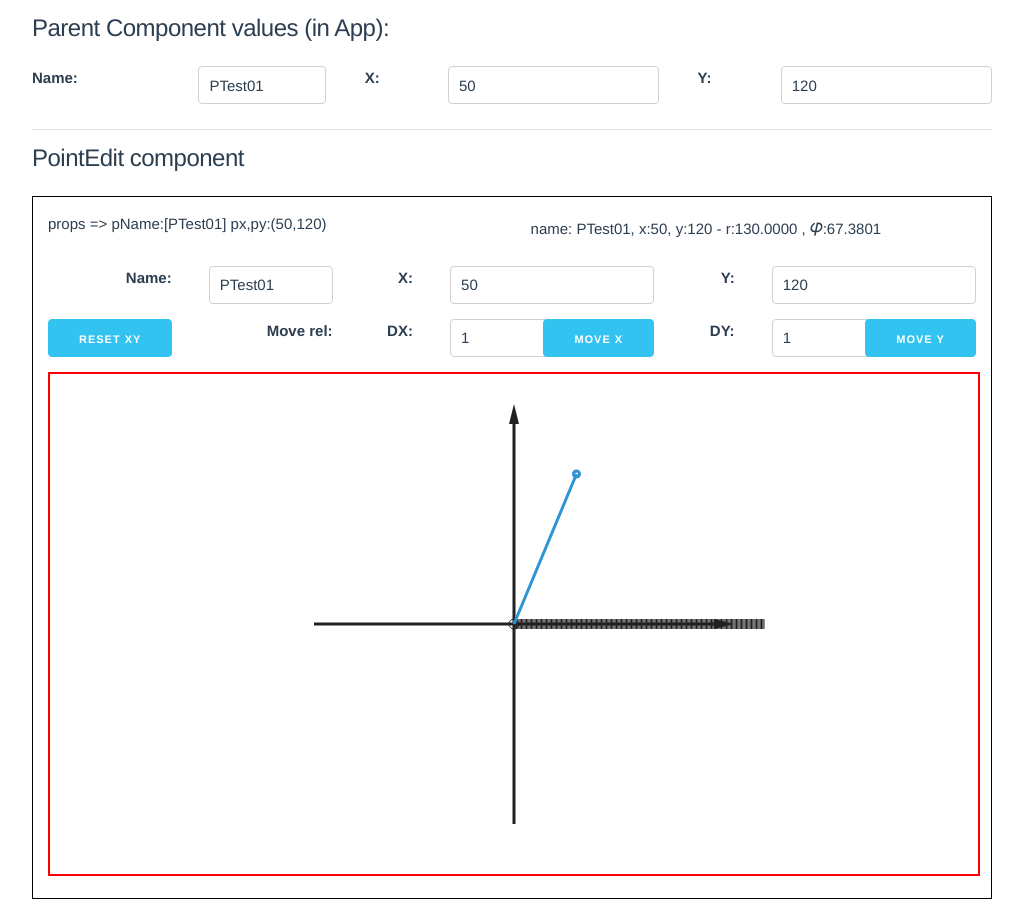
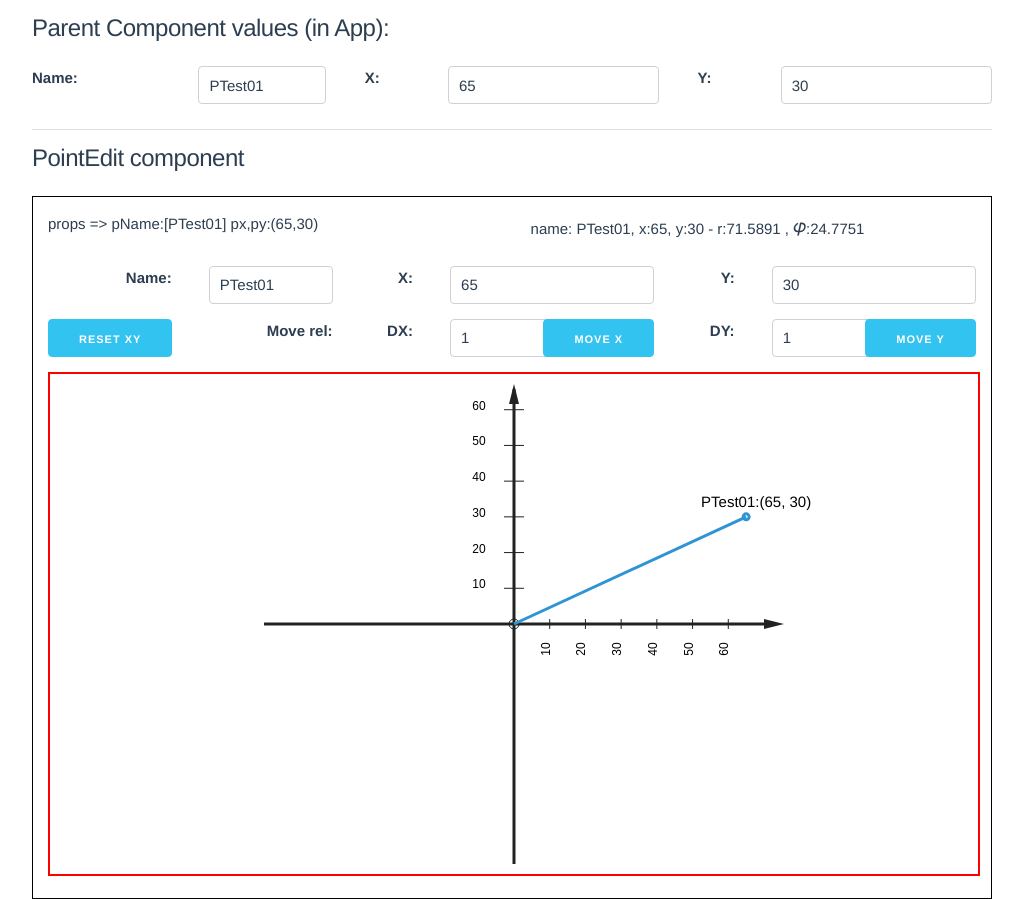
Before and after one commit to lao-tseu-is-alive/vue3-ts, a Vue app: page / in a window 1280 px wide. Shown: the whole page, without its empty margins (128-1151 px from the left). Built offline with nearby package versions, Linux system fonts and the light colour scheme.

Commit message:
axes ticks scales dynamically

```diff
--- a/src/App.vue
+++ b/src/App.vue
@@ -63,8 +63,8 @@ export default defineComponent({
   },
   setup() {
     const parentPointName = ref('PTest01');
-    const parentPX = ref(50);
-    const parentPY = ref(120);
+    const parentPX = ref(65);
+    const parentPY = ref(30);
     const handleChangedPoint = (val:iPoint) => {
       console.log('## IN APP handleChangedPoint val:', val);
       if (val.name != null) {
--- a/src/components/PointEdit.vue
+++ b/src/components/PointEdit.vue
@@ -134,19 +134,44 @@
           id="svgpoint"
           :viewBox="svgViewBox">
           <line id="axex" class="black-line-thick"
-                x1="50" :y1="svgCenterY" x2="450" :y2="svgCenterY"/>
-          <path id="axexarrow" class="black-fill" d="M450 245 L450 255 L470 250 Z" />
-          <template v-for="n in svgMaxScale" v-bind:key="n">
-          <path id="axexoneunit" class="black-line-thin"
-                :d="`M${svgCenterX + (n*svgScale)} 245 L${svgCenterX + (n*svgScale)} 255 `" />
+                x1="0" :y1="svgCenterY" :x2="svgWidth" :y2="svgCenterY"/>
+          <path id="axexarrow" class="black-fill" d="M500 245 L500 255 L520 250 Z" />
+          <template v-for="n in (Math.round((svgMaxScale/svgTick)) - 1)" v-bind:key="n">
+            <path id="axexoneunit" class="black-line-thin"
+                  :d="`M${svgCenterX + ((n)*svgTick * svgScale)} 245
+                   L${svgCenterX + ((n)*svgTick * svgScale)} 255 `" />
+              <g font-size="12" font-family="sans-serif" fill="black"
+                 stroke="none" text-anchor="middle">
+                <text :x="svgCenterX + ((n)*svgTick*svgScale)" y="250" dx="-25" dy="0"
+                      :transform="`rotate(270, ${svgCenterX + ((n)*svgTick*svgScale)}, 250 )`">
+                  {{ `${svgTickDisplay(svgTick, n)}` }}
+                </text>
+              </g>
           </template>
           <line id="axey" class="black-line-thick"
-                :x1="svgCenterX" y1="50" :x2="svgCenterX" y2="450"/>
-          <path id="axeyarrow" class="black-fill" d="M245 50 L255 50 L250 30 Z" />
+                :x1="svgCenterX" y1="15" :x2="svgCenterX" y2="490"/>
+          <path id="axeyarrow" class="black-fill"
+                :d="`M${svgCenterX-5} 30 L${svgCenterX+5} 30 L250 10 Z`"/>
+          <template v-for="n in (Math.round((svgMaxScale/svgTick)) - 1)" v-bind:key="n">
+            <path id="axexoneunit" class="black-line-thin"
+                  :d="`M${svgCenterX - 10} ${svgCenterY - ((n)*svgTick * svgScale)}
+                   L${svgCenterX + 10} ${svgCenterY - ((n)*svgTick * svgScale)}`" />
+            <g font-size="12" font-family="sans-serif" fill="black"
+               stroke="none" text-anchor="middle">
+              <text :x="`${svgCenterX-20}`" :y="svgCenterY - ((n)*svgTick*svgScale)"
+                    dx="-15" dy="0">
+                {{ `${svgTickDisplay(svgTick, n)}` }}
+              </text>
+            </g>
+          </template>
           <circle class="black-line-thin" :cx="svgCenterX" :cy="svgCenterY" r="5" />
           <line id="pointr" class="primary-line-thick"
                 :x1="svgCenterX" :y1="svgCenterY" :x2="svgPointX" :y2="svgPointY"/>
           <circle class="primary-line-thick" :cx="svgPointX" :cy="svgPointY" r="3" />
+          <text :x="svgPointX + 10"
+                :y="svgPointY - 10" dx="0" text-anchor="middle">
+            {{ `${getPointNameTruncaded}:(${point.x}, ${point.y})` }}
+          </text>
         </svg>
       </div>
     </div>
@@ -220,17 +245,30 @@ export default defineComponent({
     });
     const svgMaxScale = computed(():number => {
       console.log(`IN COMPUTED svgMaxScale x,y: (${point.x}, ${point.y})`);
-      const maxVal = point.x > point.y ? point.x : point.y;
-      const maxScale = maxUnit(maxVal);
-      console.log(`IN COMPUTED svgMaxScale maxVal:${maxVal}, maxScale:${maxScale}`);
+      const maxVal = Math.abs(point.x) > Math.abs(point.y) ? Math.abs(point.x) : Math.abs(point.y);
+      let maxScale = maxUnit(maxVal);
+      if ((maxVal > 0) && (maxVal < 1)) maxScale = 1;
+      if ((maxVal > 1) && (maxVal < 11)) maxScale = 10;
+      console.log(`IN COMPUTED svgMaxScale maxVal:${maxVal}, maxUnit(maxVal):${maxUnit(maxVal)} maxScale:${maxScale}`);
       return maxScale;
+    });
+    const svgTick = computed(():number => {
+      console.log(`IN COMPUTED svgTick x,y: (${point.x}, ${point.y})`);
+      let tick = 0.1;
+      if (svgMaxScale.value > 1 && svgMaxScale.value < 11) tick = 1;
+      if (svgMaxScale.value > 10 && svgMaxScale.value < 101) tick = 10;
+      if (svgMaxScale.value > 100 && svgMaxScale.value < 1001) tick = 100;
+      if (svgMaxScale.value > 1000 && svgMaxScale.value < 5001) tick = 500;
+      if (svgMaxScale.value > 5000 && svgMaxScale.value < 10001) tick = 1000;
+      if (svgMaxScale.value > 10000) tick = maxUnit(svgMaxScale.value / 10);
+      console.log(`IN COMPUTED svgTick tick:${tick}`);
+      return tick;
     });
     const svgScale = computed(():number => {
       console.log(`IN COMPUTED svgScale x,y: (${point.x}, ${point.y})`);
-      const maxVal = point.x > point.y ? point.x : point.y;
-      const maxScale = maxUnit(maxVal);
-      const scale = ((svgWidth.value / 2) / maxScale);
-      console.log(`IN COMPUTED svgScale maxVal:${maxVal}, maxScale:${maxScale} scale:${scale}`);
+      const maxScale = svgMaxScale.value;
+      const scale = ((svgWidth.value / 2) / +maxScale);
+      console.log(`IN COMPUTED svgScale maxScale:${maxScale} scale:${scale}`);
       return scale;
     });
     const svgPointX = computed(():number => {
@@ -277,6 +315,13 @@ export default defineComponent({
       console.log(`IN resetXY(0, 0)  => point.dump(): ${point.dump()}`);
       // point.x += 0;
       changedPoint();
+    };
+    const svgTickDisplay = (tick:number, n:number):string => {
+      console.log(`svgTickDisplay(${tick}, ${n})`);
+      if ((tick > 0) && (tick < 1)) {
+        return Number(n * tick).toFixed(2);
+      }
+      return Number(n * tick).toFixed(0);
     };
     // ####### watch
     // watch for parent change on property px
@@ -326,12 +371,14 @@ export default defineComponent({
       svgViewBox,
       svgScale,
       svgMaxScale,
+      svgTick,
       svgPointX,
       svgPointY,
       moveRelX,
       moveRelY,
       moveRelXY,
       resetXY,
+      svgTickDisplay,
       changedPoint,
     };
   },
```
